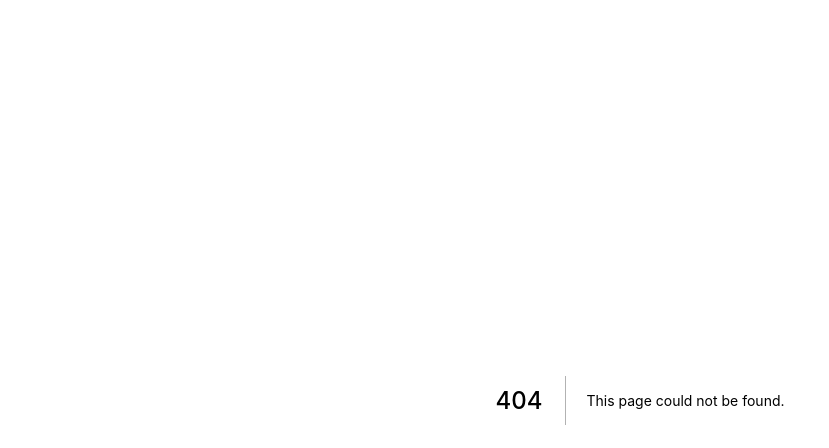
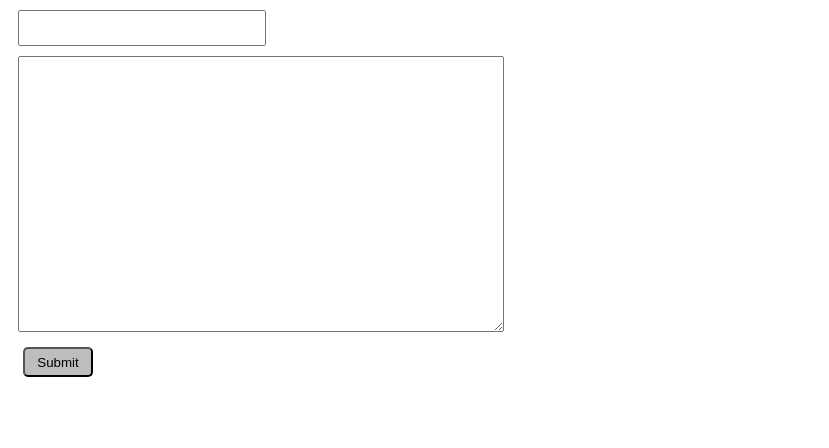
Before and after one commit to coffeetea99/coffeetea-homepage, a Next.js app: page /diary/write in a window 1280 px wide. Before the commit this address had no page. Shown: the top 448 px of the page, without its empty margins (0-829 px from the left). Built offline with nearby package versions, Linux system fonts and the light colour scheme.

Commit message:
add diary page

```diff
--- /dev/null
+++ b/components/common/SumbitButton.tsx
@@ -0,0 +1,22 @@
+import styled from 'styled-components';
+
+interface Props {
+  onClick: () => void;
+}
+
+const StyledButton = styled.button`
+  display: block;
+  height: 30px;
+  background-color: #BDBDBD;
+  border-radius: 5px;
+  width: 70px;
+  margin: 15px
+`
+
+function SubmitButton(props: Props) {
+  return (
+    <StyledButton onClick={props.onClick} >Submit</StyledButton>
+  )
+}
+
+export default SubmitButton;
--- /dev/null
+++ b/components/diary/DiaryDateInput.tsx
@@ -0,0 +1,23 @@
+import { ChangeEvent } from "react";
+import styled from 'styled-components';
+
+interface Props {
+  onChange: (evt: ChangeEvent<HTMLInputElement>) => void;
+}
+
+const StyledInput = styled.input`
+  display: block;
+  height: 30px;
+  width: 240px;
+  margin: 10px;
+  font-size: 25px;
+  font-family: Arial, Helvetica, sans-serif;
+`
+
+function DiaryTextInput(props: Props) {
+  return (
+    <StyledInput onChange={props.onChange} />
+  )
+}
+
+export default DiaryTextInput;
--- /dev/null
+++ b/components/diary/DiaryTextInput.tsx
@@ -0,0 +1,23 @@
+import { ChangeEvent } from "react";
+import styled from 'styled-components';
+
+interface Props {
+  onChange: (evt: ChangeEvent<HTMLTextAreaElement>) => void;
+}
+
+const StyledTextArea = styled.textarea`
+display: block;
+  height: 270px;
+  width: 480px;
+  margin: 10px;
+  font-size: 20px;
+  font-family: Arial, Helvetica, sans-serif;
+`
+
+function DiaryTextInput(props: Props) {
+  return (
+    <StyledTextArea onChange={props.onChange} />
+  )
+}
+
+export default DiaryTextInput;
--- /dev/null
+++ b/pages/diary/write.tsx
@@ -0,0 +1,60 @@
+import { useState, ChangeEvent } from "react";
+import Router from 'next/router';
+import DiaryDateInput from "../../components/diary/DiaryDateInput";
+import DiaryTextInput from "../../components/diary/DiaryTextInput";
+import SubmitButton from "../../components/common/SumbitButton";
+
+function WriteDiary() {
+  const [date, setDate] = useState<string>("");
+  const [content, setContent] = useState<string>("");
+
+  function validateDate(date: string) {
+    const format = /^[0-9]{4}-[0-9]{2}-[0-9]{2}$/;
+    return format.test(date);
+  }
+
+  function onDateChange(evt: ChangeEvent<HTMLInputElement>) {
+    const date = evt.target.value;
+    if (validateDate(date)) {
+      setDate(date);
+    }
+  }
+
+  function onTextChange (evt: ChangeEvent<HTMLTextAreaElement>) {
+    setContent(evt.target.value);
+  }
+
+  function onSubmit() {
+    if (date === '' || content === '') {
+      window.alert('invalid input!');
+      return;
+    }
+
+    const data = {
+      date: date,
+      content: content,
+    };
+    fetch("http://localhost:3009/diary", {
+      method: 'POST',
+      headers: {
+        'Content-Type': 'application/json',
+      },
+      body: JSON.stringify(data),
+    }).then((response) => {
+      if (!response.ok) {
+        throw new Error(response.statusText);
+      }
+      Router.push('/diary');
+    });
+  }
+
+  return (
+    <>
+      <DiaryDateInput onChange={onDateChange} />
+      <DiaryTextInput onChange={onTextChange} />
+      <SubmitButton onClick={onSubmit} />
+    </>
+  )
+}
+
+export default WriteDiary;
```
Also changed, not shown: components/diary/DiaryRow.tsx (added, +28 -0 lines), pages/diary/index.tsx (added, +43 -0 lines), 1 other file (tests, documents, lock files or other folders).
